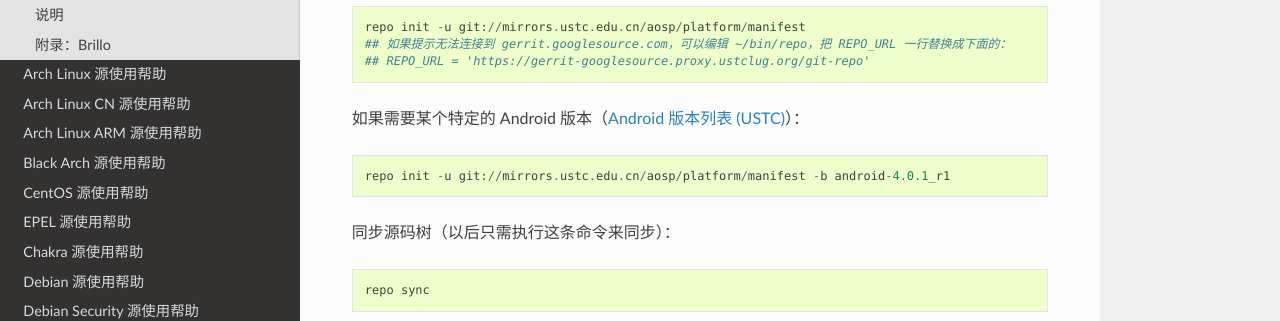
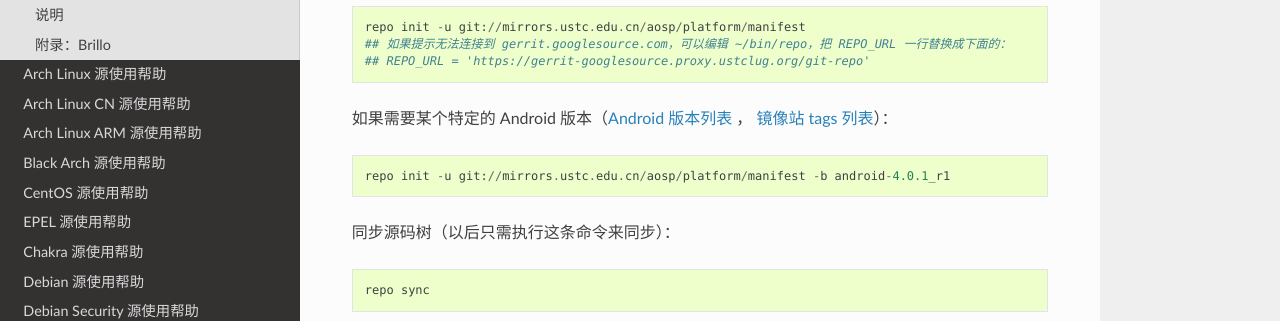
Before and after one commit to ustclug/mirrorhelp, a Sphinx documentation site: the page built from source/aosp.rst, in a window 1280 px wide and 900 px high, scrolled down 1116 px. Shown: the part 149-470 px from the top of the window. Built offline with Sphinx 7.4.7 and the Read the Docs theme 2.0.0, drawn with Linux system fonts in a browser that asks for light colours; pages that are not in the unit, such as notebooks, are missing from menus.

Commit message:
Update aosp.rst

```diff
--- a/source/aosp.rst
+++ b/source/aosp.rst
@@ -61,7 +61,7 @@ Note: tar 包为定时从 https://mirrors.tuna.tsinghua.edu.cn/aosp-monthly/
    ## 如果提示无法连接到 gerrit.googlesource.com，可以编辑 ~/bin/repo，把 REPO_URL 一行替换成下面的：
    ## REPO_URL = 'https://gerrit-googlesource.proxy.ustclug.org/git-repo'
 
-如果需要某个特定的 Android 版本（`Android 版本列表`_ `(USTC)`_）：
+如果需要某个特定的 Android 版本（`Android 版本列表`_ ， `镜像站 tags 列表`_）：
 
 ::
 
@@ -139,4 +139,4 @@ https://developers.google.com/brillo/docs/reference/downloads
 ``repo init -u git://mirrors.ustc.edu.cn/aosp/brillo/manifest -b master``
 
 .. _Android 版本列表: https://source.android.com/source/build-numbers.html#source-code-tags-and-builds
-.. _(USTC): http://mirrors.ustc.edu.cn/aosp/platform/manifest.git/refs/tags/
+.. _镜像站 tags 列表: http://mirrors.ustc.edu.cn/aosp/platform/manifest.git/refs/tags/
```
